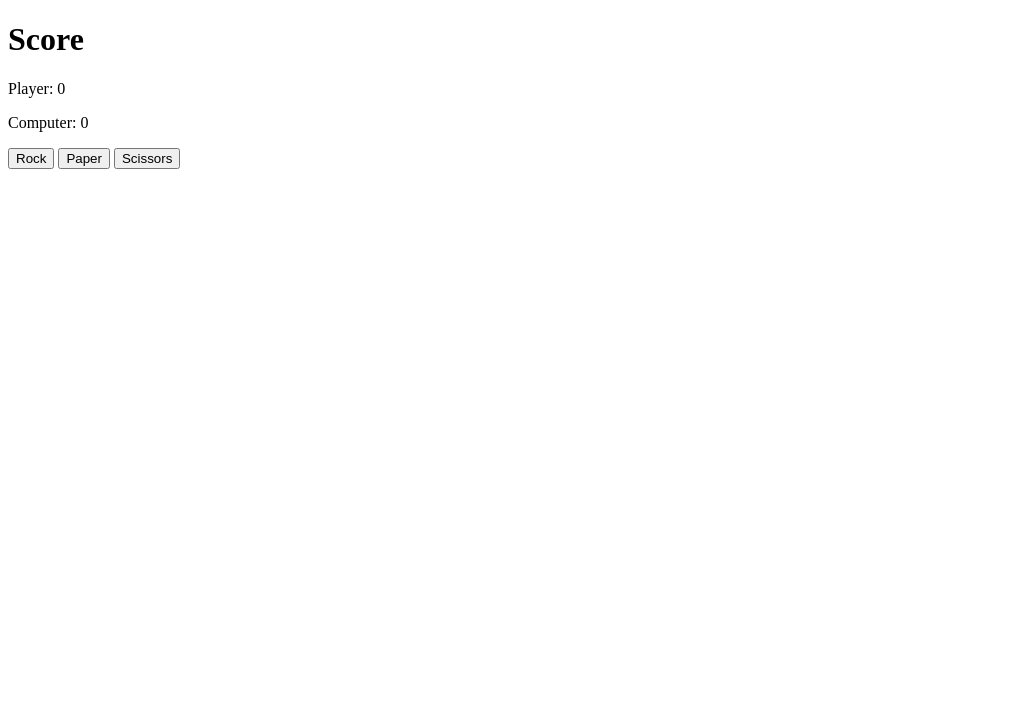
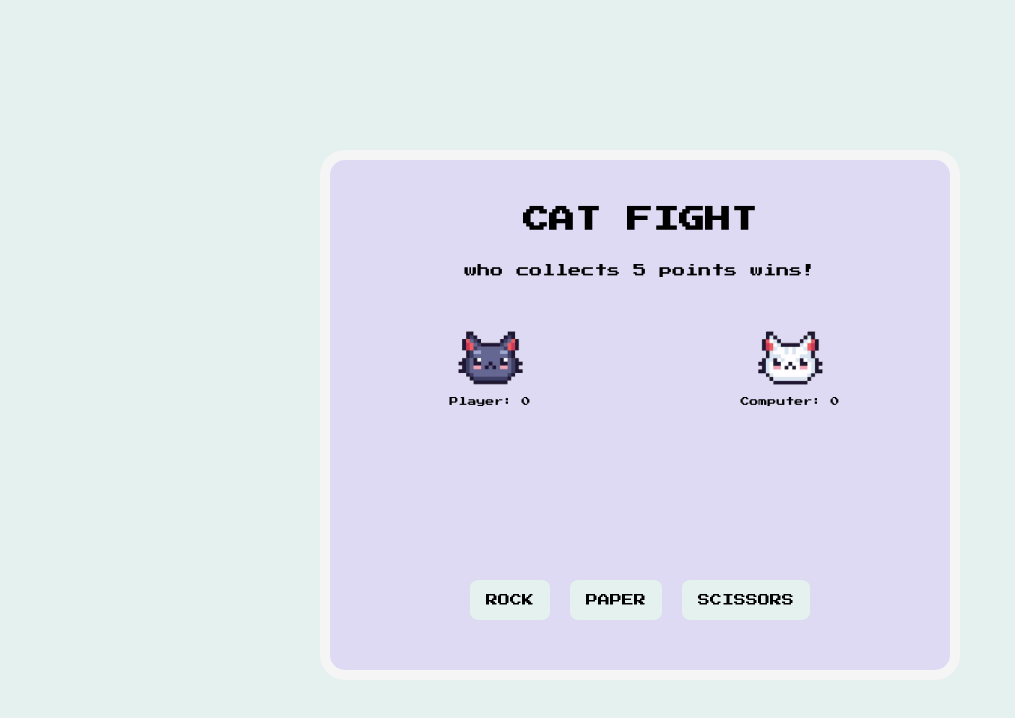
Before and after one commit to sarav929/odin-rps, a plain HTML site: page index.html in a window 1280 px wide. Shown: the whole page, without its empty margins (0-1015 px from the left). Drawn offline with Linux system fonts and the light colour scheme.

Commit message:
added css styling

```diff
--- a/index.html
+++ b/index.html
@@ -5,20 +5,37 @@
     <meta name="viewport" content="width=device-width, initial-scale=1.0">
     <title>Rock Paper Scissors</title>
     <script src="script.js" defer></script>
+    <link rel="stylesheet" type="text/css" href="../odin-rps/style.css" />
+    <link href='https://fonts.googleapis.com/css?family=Press Start 2P' rel='stylesheet'>
 </head>
 <body>
-    <h1>Score</h1>
-        <p id="playerScore">Player: 0</p>
-        <p id="computerScore">Computer: 0</p>
+    <div class="window">
+        <div class="header"><h1>CAT FIGHT</h1>
+        <p>who collects 5 points wins!</p></div>
 
-    <button id="Rock">Rock</button>
-    <button id="Paper">Paper</button>
-    <button id="Scissors">Scissors</button>
+        <div class="container_players">
+            <div class="player">
+                <p><img src="../odin-rps/img/cat1.png" width="70px"></p>
+                <p id="playerScore">Player: 0</p>
+                <p id="playerChoice"></p>
+            </div>
+            <div class="player">
+                <p><img src="../odin-rps/img/cat2.png" width="70px"></p>
+                <p id="computerScore">Computer: 0</p>
+                <p id="computerChoice"></p>
+            </div>
+        </div>
 
-    <p id="choices"></p>
+        <div id="result"></div>
 
-    <div id="result"></div>
+        <div class="buttons">
 
+            <button id="Rock">ROCK</button> <button id="Paper">PAPER</button>
+            <button id="Scissors">SCISSORS</button>
+
+        </div>
+
+    </div>
     <div id="finalResult"></div>
 
 </body>
--- a/script.js
+++ b/script.js
@@ -21,7 +21,8 @@ let playerSelection;
 function playRound(playerSelection, computerSelection) {
 
     if (playerScore < 5 && computerScore < 5) {
-        document.getElementById("choices").innerText = `${playerSelection} vs ${computerSelection}`;
+        document.getElementById("playerChoice").innerText = `${playerSelection}`;
+        document.getElementById("computerChoice").innerText = `${computerSelection}`;
 
         // tie
         if (playerSelection === computerSelection) {
@@ -60,9 +61,11 @@ function playRound(playerSelection, computerSelection) {
     };
 
     if (playerScore === 5) {
-        document.getElementById("finalResult").innerText = "YOU WON!"
+        document.getElementById("finalResult").innerText = "YOU WON!";
+        document.getElementById("finalResult").innerHTML += '<div class="newRound"><button onClick="window.location.reload();" style="background-color:#DEDAF4">Try again</button></div>';
     } else if (computerScore === 5) {
-        document.getElementById("finalResult").innerText = "GAME OVER"
+        document.getElementById("finalResult").innerText = "GAME OVER";
+        document.getElementById("finalResult").innerHTML += '<div class="newRound"><button onClick="window.location.reload();" style="background-color:#DEDAF4">Try again</button></div>';
     };
 
         document.getElementById("playerScore").innerText = `Player: ${playerScore}`;
--- /dev/null
+++ b/style.css
@@ -0,0 +1,97 @@
+body {
+    background-color: #E4F1EE;
+    color: black;
+    text-align: center;
+    margin: auto;
+    margin-top: 150px;
+    width: 50%;
+}
+
+.window {
+    background-color: #DEDAF4;
+    border-radius: 25px;
+    border: 10px solid whitesmoke;
+    margin: 100, 100, 100, 50;
+
+}
+
+.header {
+    font-family: 'Press Start 2P', cursive;
+    font-size: small;
+    display: flex;
+    flex-direction: column;
+    justify-content: space-evenly;
+    margin-top: 30px;
+    margin-bottom: 30px;
+}
+
+.player {
+    font-family: 'Press Start 2P', cursive;
+    font-size: xx-small;
+    width: 300px;
+    height: 150px;
+}
+
+.container_players {
+    display: flex;
+    justify-content: center;
+}
+
+#result {
+    height: 50px;
+    margin: 30px;
+    font-family: 'Press Start 2P';
+}
+
+#playerChoice, #computerChoice {
+    font-size: medium;
+
+}
+
+#result {
+    font-size: small;
+}
+
+#finalResult {
+    font-family: 'Press Start 2P';
+    font-size: x-large;
+    line-height: 70px;
+}
+
+.buttons {
+display: flex;
+justify-content: center;
+gap: 20px;
+margin-bottom: 50px;
+}
+
+button {
+  background-color: #E4F1EE;
+  border-radius: 8px;
+  border-style: none;
+  box-sizing: border-box;
+  cursor: pointer;
+  display: inline-block;
+  font-family: 'Press Start 2P', cursive;
+  font-size: 12px;
+  font-weight: 500;
+  height: 40px;
+  line-height: 20px;
+  list-style: none;
+  margin: 0;
+  outline: none;
+  padding: 10px 16px;
+  position: relative;
+  text-align: center;
+  text-decoration: none;
+  transition: color 100ms;
+  vertical-align: baseline;
+  user-select: none;
+  -webkit-user-select: none;
+  touch-action: manipulation;
+}
+
+button:hover,
+button:focus {
+  background-color: #96c0aa;
+}
```
Also changed, not shown: img/cat1.png (added), img/cat2.png (added).
